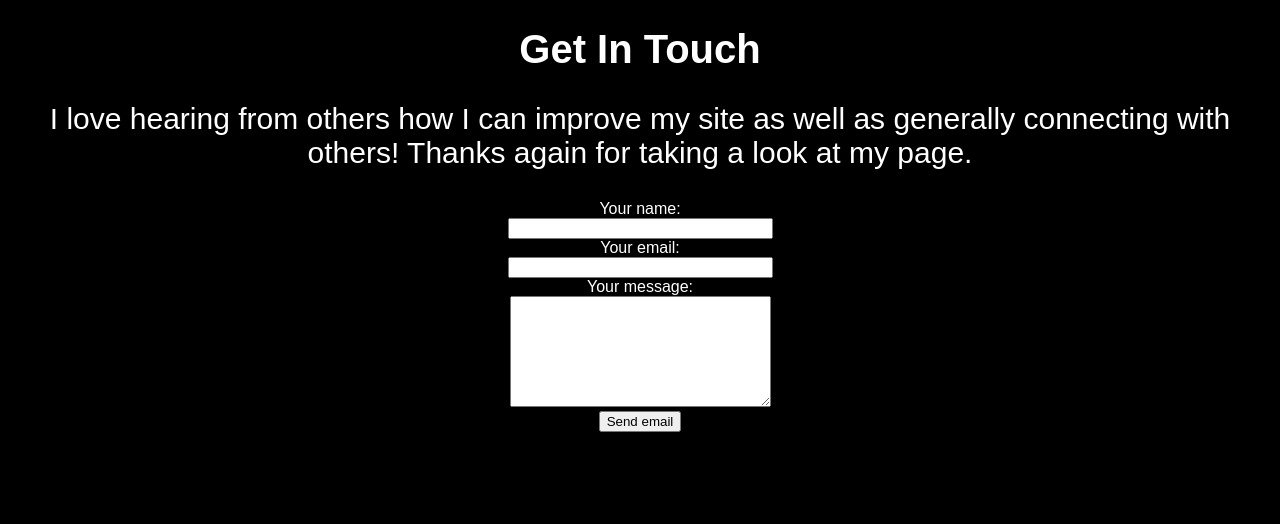
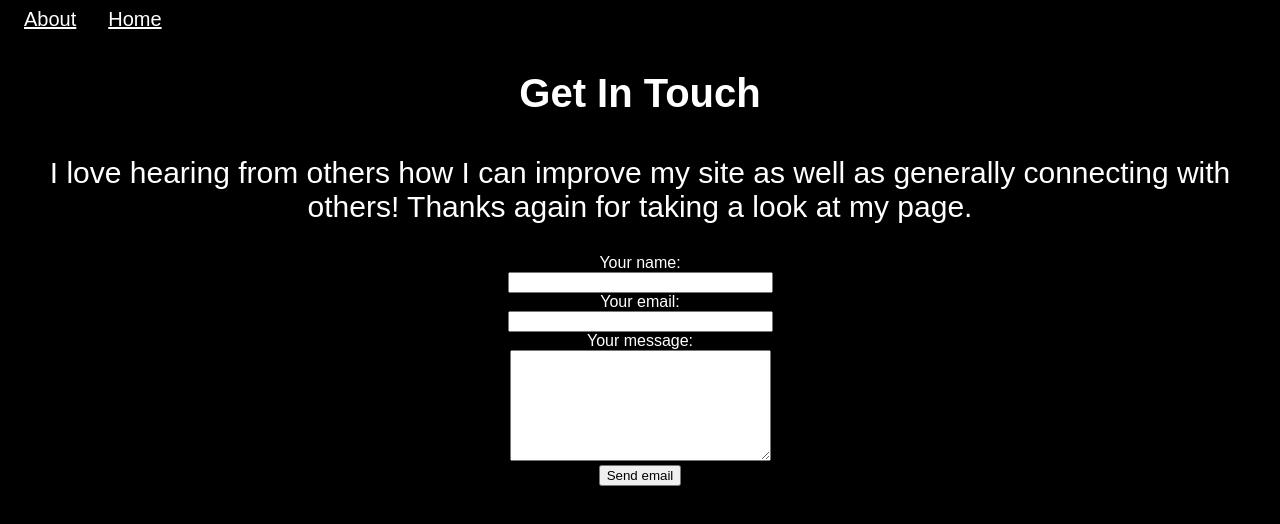
Before and after one commit to brandonkeeks/Personal-Site, a plain HTML site: page Contact.html in a window 1280 px wide. Drawn offline with Linux system fonts and the light colour scheme.

Commit message:
Finalized menu for contact page

```diff
--- a/Contact.html
+++ b/Contact.html
@@ -5,8 +5,18 @@
   <link rel="alternative stylesheet" type="text/css" href="https://fonts.googleapis.com/css?family=Arimo" title="alternative style">
 </head>
 <body>
+	<nav>
+	<ul class="nav">
+		<li>
+			<a href="/About.html">About</a>
+		</li>
+		<li>
+			<a href="/Contact.html">Home</a>
+		</li>
+	</ul>
+</nav>
 
-<h1>Get In Touch</h1>
+<h3>Get In Touch</h3>
 
 <p>I love hearing from others how I can improve my site as well as generally connecting with others! Thanks again for taking a look at my page.</p>
 
--- a/contact_stylesheet.css
+++ b/contact_stylesheet.css
@@ -6,7 +6,7 @@ body {
 
 }
 
-h1 {
+h3 {
     color: white;
     font-family: 'Arimo', sans-serif;
     text-align: center;
@@ -19,6 +19,8 @@ p {
     font-family: 'Arimo', sans-serif;
     text-align: center;
     font-size: 30px;
+    float: center;
+
 }
 
 form {
@@ -26,3 +28,19 @@ form {
     font-family: 'Arimo', sans-serif;
     text-align: center;
 }
+li a {
+     color: white;
+    font-family: 'Arimo', sans-serif;
+    font-size: 20px;
+    padding: 14px 16px;
+
+}
+ul {
+    list-style-type: none;
+    margin: 0;
+    padding: 0;
+    overflow: hidden;
+}
+li {
+    float: left;
+}
```
